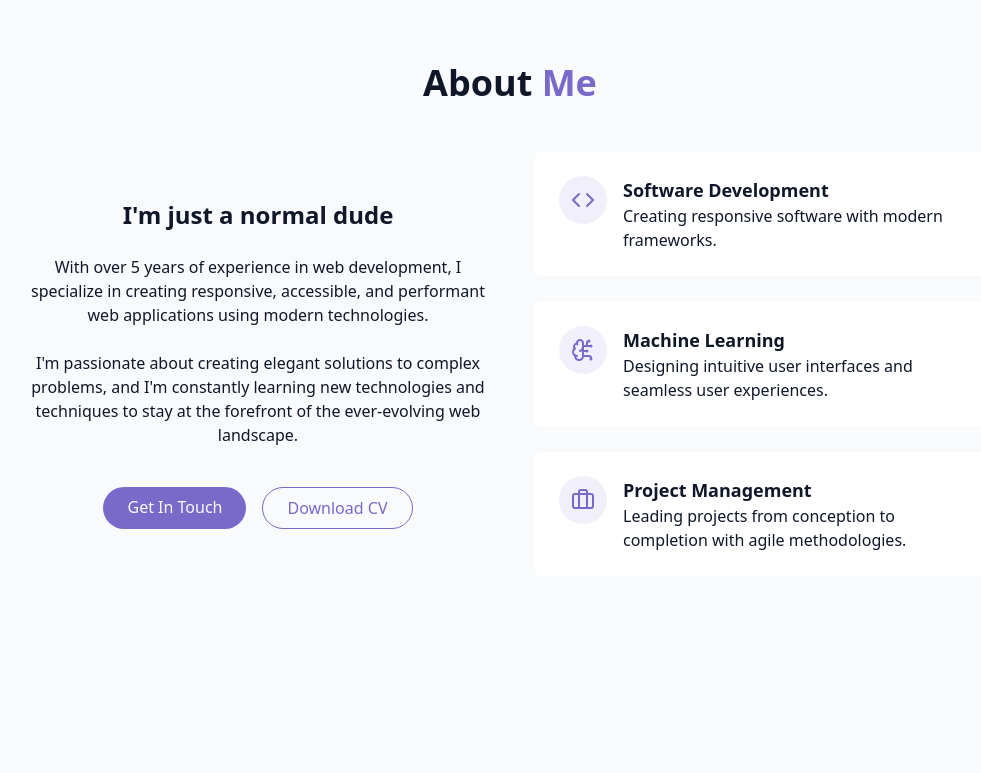
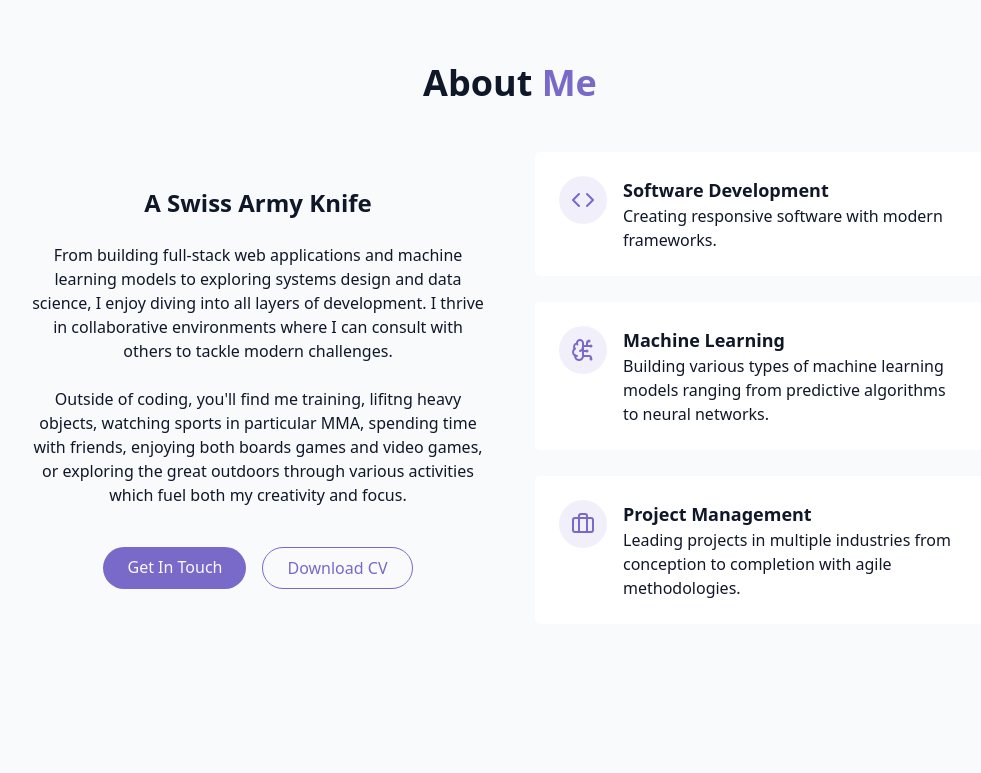
Before and after one commit to Ghawi25/My-Portfolio, a React (Vite) app: page / in a window 1280 px wide. Shown: the part 833-1606 px from the top of the page, without its empty margins (130-1111 px from the left). Built offline with nearby package versions, Linux system fonts and the light colour scheme.

Commit message:
updats to about seciton

```diff
--- a/src/components/AboutSection.jsx
+++ b/src/components/AboutSection.jsx
@@ -12,20 +12,21 @@ export const AboutSection = () => {
         <div className="grid grid-cols-1 md:grid-cols-2 gap-12 items-center">
           <div className="space-y-6">
             <h3 className="text-2xl font-semibold">
-              I'm just a normal dude
+              A Swiss Army Knife
             </h3>
 
             <p className="text-muted-foreground">
-              With over 5 years of experience in web development, I specialize
-              in creating responsive, accessible, and performant web
-              applications using modern technologies.
+              From building full-stack web applications and machine learning
+              models to exploring systems design and data science, I enjoy diving
+              into all layers of development. I thrive in collaborative environments
+              where I can consult with others to tackle modern challenges.
             </p>
 
             <p className="text-muted-foreground">
-              I'm passionate about creating elegant solutions to complex
-              problems, and I'm constantly learning new technologies and
-              techniques to stay at the forefront of the ever-evolving web
-              landscape.
+              Outside of coding, you'll find me training, lifitng heavy objects,
+              watching sports in particular MMA, spending time with friends, enjoying
+              both boards games and video games, or exploring the great outdoors
+              through various activities which fuel both my creativity and focus.
             </p>
 
             <div className="flex flex-col sm:flex-row gap-4 pt-4 justify-center">
@@ -66,8 +67,8 @@ export const AboutSection = () => {
                 <div className="text-left">
                   <h4 className="font-semibold text-lg">Machine Learning</h4>
                   <p className="text-muted-foreground">
-                    Designing intuitive user interfaces and seamless user
-                    experiences.
+                    Building various types of machine learning models ranging from predictive
+                    algorithms to neural networks.
                   </p>
                 </div>
               </div>
@@ -81,7 +82,7 @@ export const AboutSection = () => {
                 <div className="text-left">
                   <h4 className="font-semibold text-lg">Project Management</h4>
                   <p className="text-muted-foreground">
-                    Leading projects from conception to completion with agile
+                    Leading projects in multiple industries from conception to completion with agile
                     methodologies.
                   </p>
                 </div>
--- a/src/components/HeroSection.jsx
+++ b/src/components/HeroSection.jsx
@@ -21,7 +21,9 @@ export const HeroSection = () => {
           </h1>
 
           <p className="text-lg md:text-xl text-muted-foreground max-2-2xl mx-auto opacity-0 animate-fade-in-delay-4">
-            I'm a 4th and last year Software Engineering student at Concordia University with a huge passion in Machine learning and game development.
+            I'm a final-year Software Engineering student at Concordia University
+            with a passion for solving complex problems through innovative,
+            user-centered solutions.
           </p>
 
           <div className="pt-4 opacity-0 animate-fade-in-delay-5">
```
Also changed, not shown: 1 other file (tests, documents, lock files or other folders).
